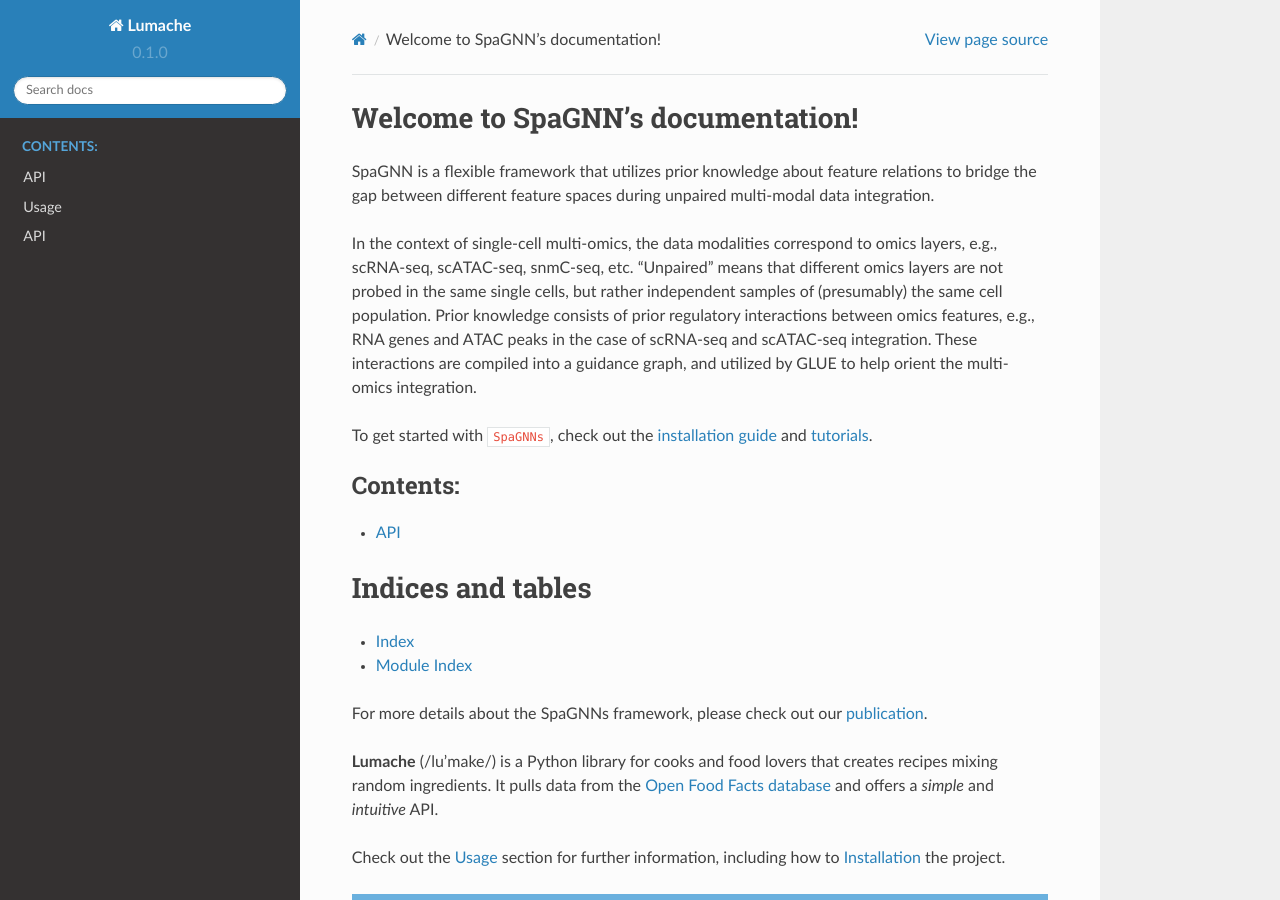
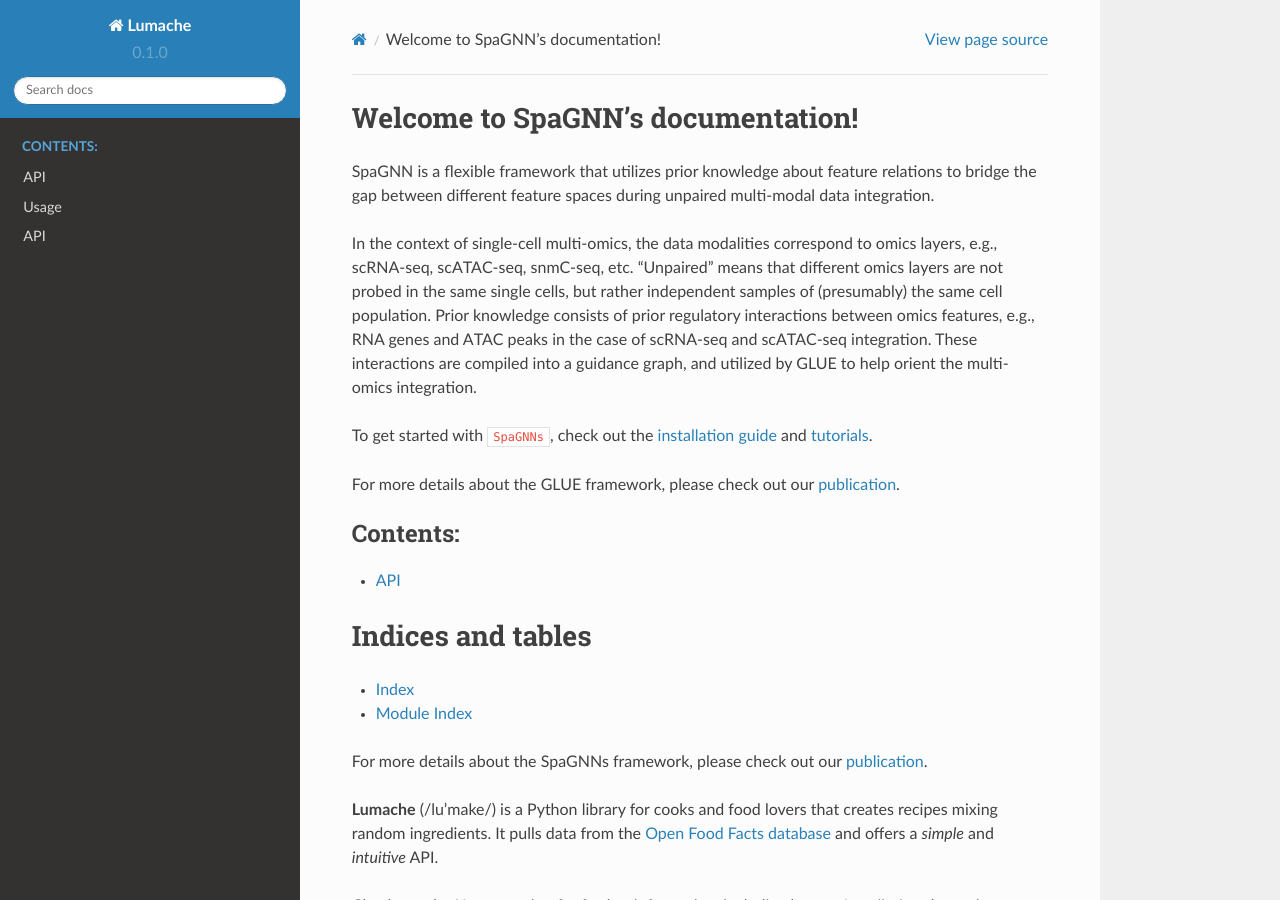
Before and after one commit to EsdenRun/DIRAC-test, a Sphinx documentation site: the page built from docs/source/index.rst, in a window 1280 px wide and 900 px high. Built offline with Sphinx 7.4.7 and the Read the Docs theme 2.0.0, drawn with Linux system fonts in a browser that asks for light colours; pages that are not in the unit, such as notebooks, are missing from menus.

Commit message:
Update index.rst

```diff
--- a/docs/source/index.rst
+++ b/docs/source/index.rst
@@ -6,6 +6,8 @@ SpaGNN is a flexible framework that utilizes prior knowledge about feature relat
 In the context of single-cell multi-omics, the data modalities correspond to omics layers, e.g., scRNA-seq, scATAC-seq, snmC-seq, etc. "Unpaired" means that different omics layers are not probed in the same single cells, but rather independent samples of (presumably) the same cell population. Prior knowledge consists of prior regulatory interactions between omics features, e.g., RNA genes and ATAC peaks in the case of scRNA-seq and scATAC-seq integration. These interactions are compiled into a guidance graph, and utilized by GLUE to help orient the multi-omics integration.
 
 To get started with ``SpaGNNs``, check out the `installation guide <install.rst>`__ and `tutorials <tutorials.rst>`__.
+
+For more details about the GLUE framework, please check out our `publication <https://doi.org/10.1038/s41587-022-01284-4>`__.
 
 .. toctree::
    :maxdepth: 2
```
